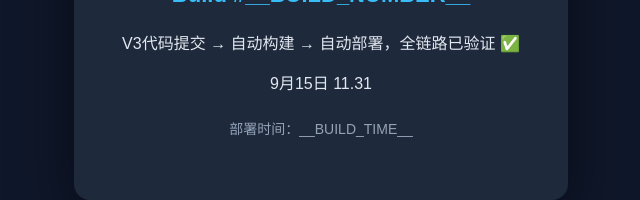
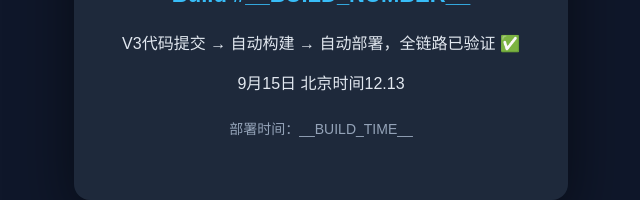
Before and after one commit to GXEL-xy/damo-app, a plain HTML site: page index.html in a window 1280 px wide. Shown: the part 369-569 px from the top of the page, without its empty margins (319-959 px from the left). Drawn offline with Linux system fonts and the light colour scheme.

Commit message:
Update index.html

```diff
--- a/index.html
+++ b/index.html
@@ -18,7 +18,7 @@
     <h1>🚀 CI/CD Demo App</h1>
     <p class="build">Build #__BUILD_NUMBER__</p>
     <p>V3代码提交 → 自动构建 → 自动部署，全链路已验证 ✅</p>
-    <p>9月15日 11.31<p>
+    <p>9月15日 北京时间12.13<p>
     <p class="meta">部署时间：__BUILD_TIME__</p>
   </div>
 </body>
```
